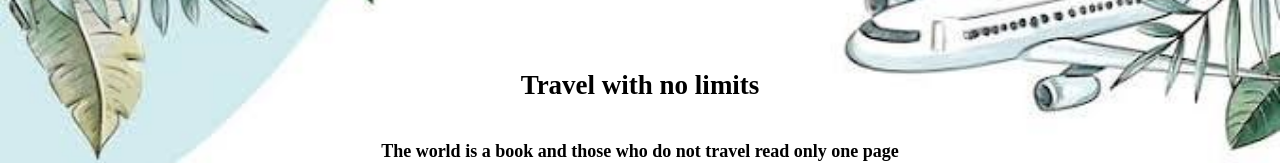
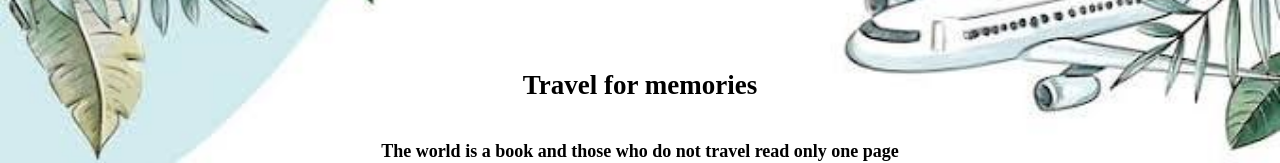
Before and after one commit to rithwik912/Travel_Page, a plain HTML site: page index.html in a window 1280 px wide. Shown: the part 158-321 px from the top of the page. Drawn offline with Linux system fonts and the light colour scheme.

Commit message:
Edited the heading for main page

```diff
--- a/index.html
+++ b/index.html
@@ -23,7 +23,7 @@
     </header>
     <main>
         <div class="main-content">
-            <h2 class="main-heading">Travel with no limits</h2>
+            <h2 class="main-heading">Travel for memories</h2>
             <p>The world is a book and those who do not travel read only one page</p>
             <p>Collect moments not things</p>
         </div>
```
